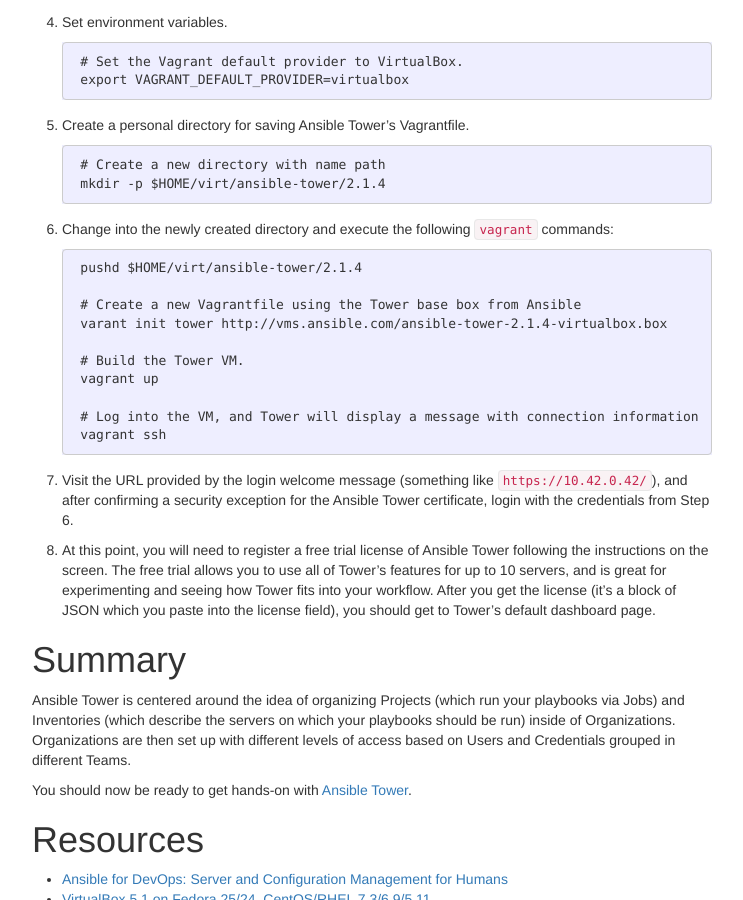
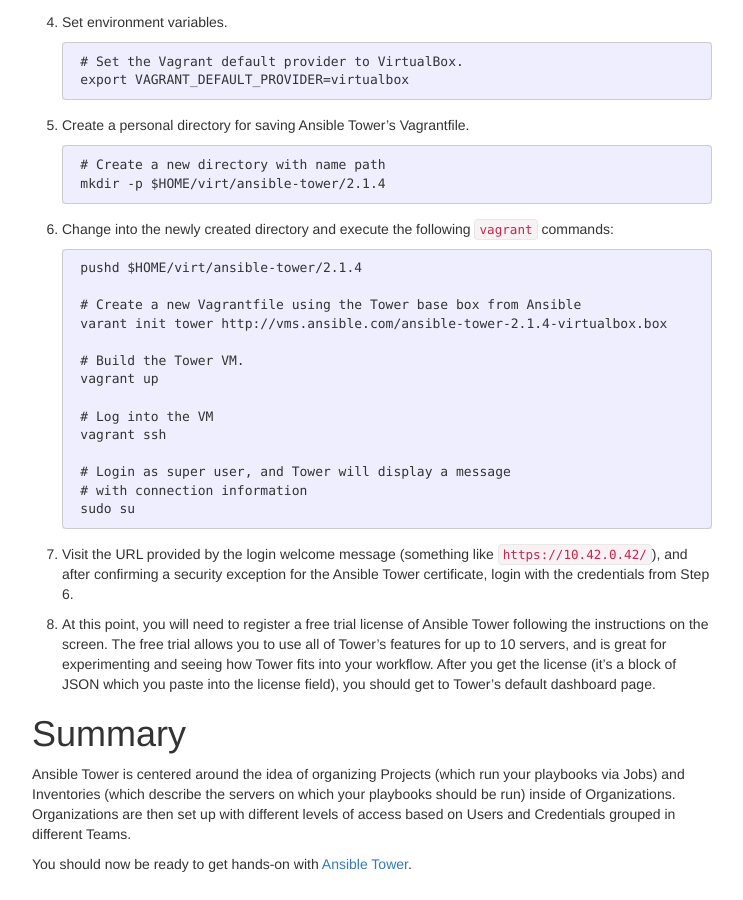
Before and after one commit to ecwpz91/ecwpz91.github.io, a Jekyll site: the page built from _posts/2017-06-22-getting-and-installing-ansible-tower.md, in a window 1280 px wide and 900 px high, scrolled down 1311 px. Shown: the whole window, without its empty margins (268-1011 px from the left). Built offline with Jekyll 4.4.1, drawn with Linux system fonts in a browser that asks for light colours; nearby versions of some CDN libraries.

Commit message:
Updated step

```diff
--- a/_posts/2017-06-22-getting-and-installing-ansible-tower.md
+++ b/_posts/2017-06-22-getting-and-installing-ansible-tower.md
@@ -80,8 +80,12 @@
         # Build the Tower VM.
         vagrant up
 
-        # Log into the VM, and Tower will display a message with connection information
+        # Log into the VM
         vagrant ssh
+
+        # Login as super user, and Tower will display a message
+        # with connection information
+        sudo su
 
 6. Visit the URL provided by the login welcome message (something like `https://10.42.0.42/`), and after confirming a security exception for the Ansible Tower certificate, login with the credentials from Step 6.
 
```
